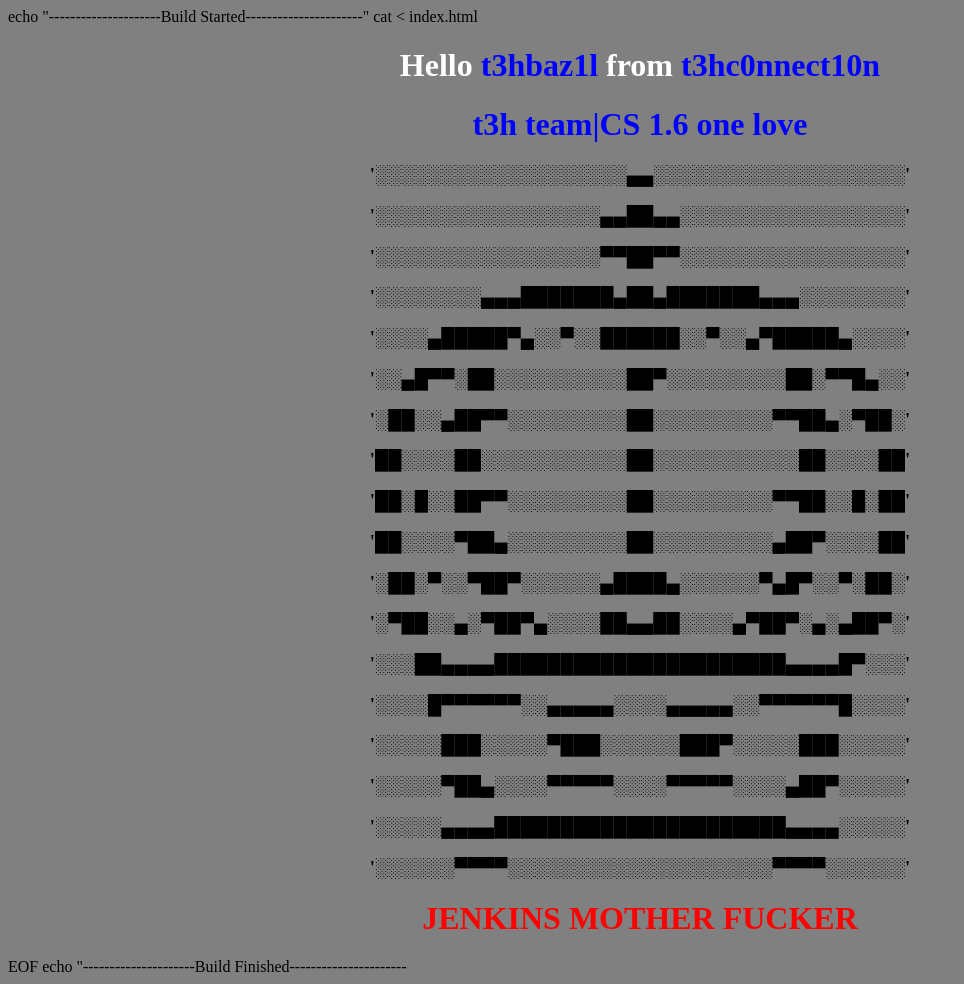
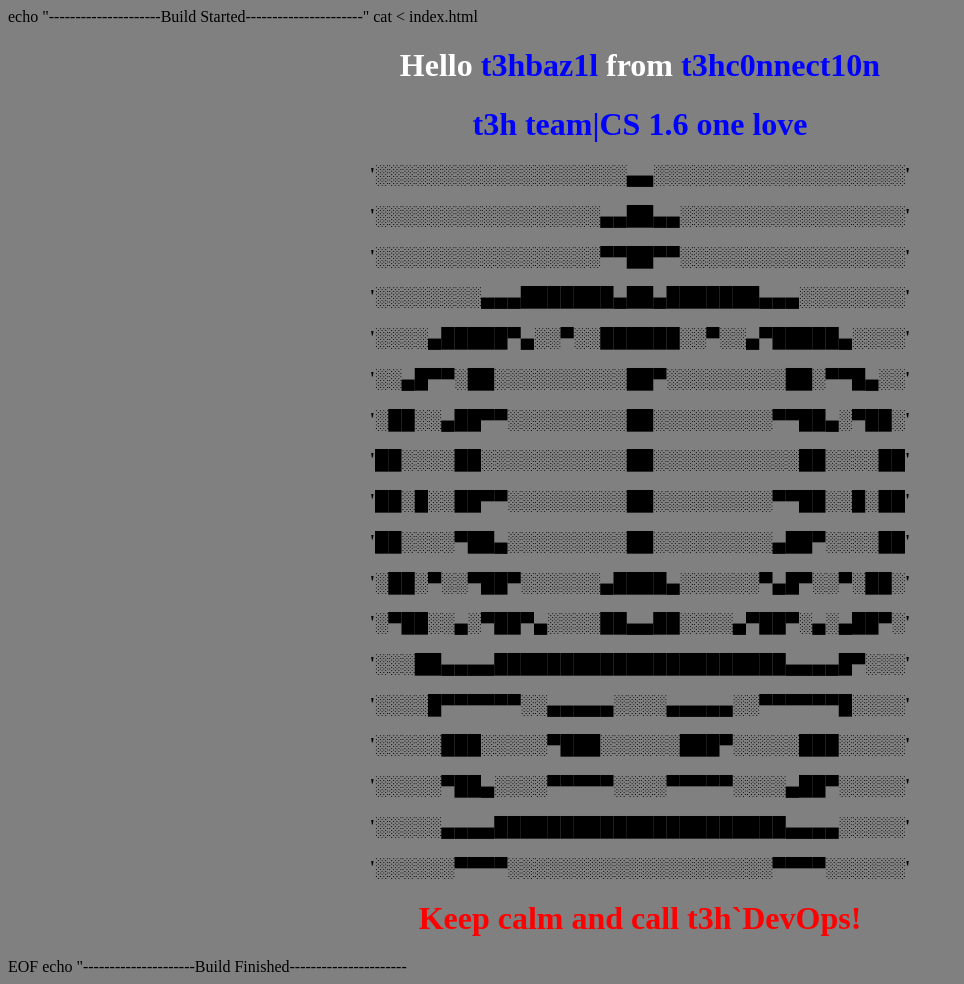
Before and after one commit to t3hc0nnect10n/Jenkins, a plain HTML site: page index.html in a window 1280 px wide. Shown: the whole page, without its empty margins (0-964 px from the left). Drawn offline with Linux system fonts and the light colour scheme.

Commit message:
Update index.html

```diff
--- a/index.html
+++ b/index.html
@@ -23,7 +23,7 @@ cat <<EOF > index.html
 <h3>'░░░░░▀██▄░░░░▀▀▀▀▀░░░░▀▀▀▀▀░░░░▄██▀░░░░░'<h3>
 <h3>'░░░░░▄▄▄▄██████████████████████▄▄▄▄░░░░░'<h3>
 <h3>'░░░░░░▀▀▀▀░░░░░░░░░░░░░░░░░░░░▀▀▀▀░░░░░░'<h3>
-<h1><font color=red>JENKINS MOTHER FUCKER</font></h1>
+<h1><font color=red>Keep calm and call t3h`DevOps!</font></h1>
 </center>
 </body>
 </html>
```
